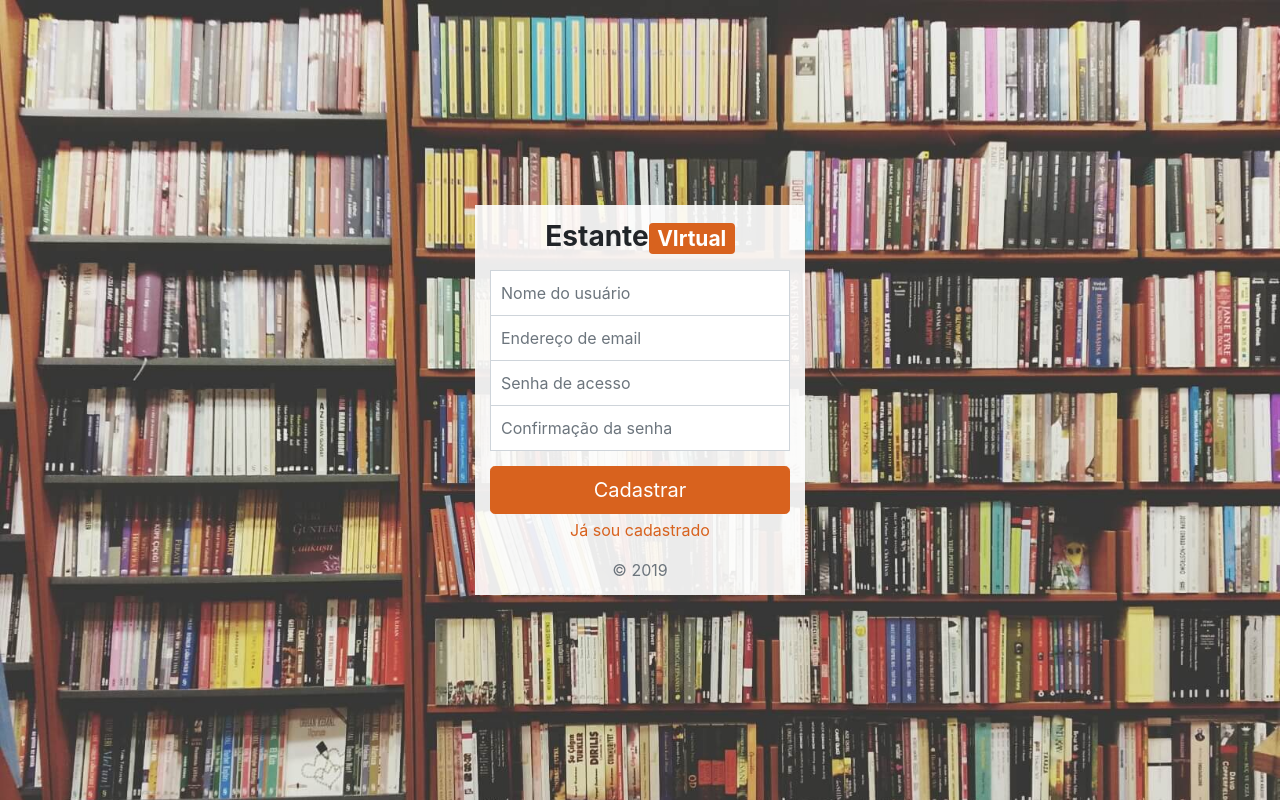
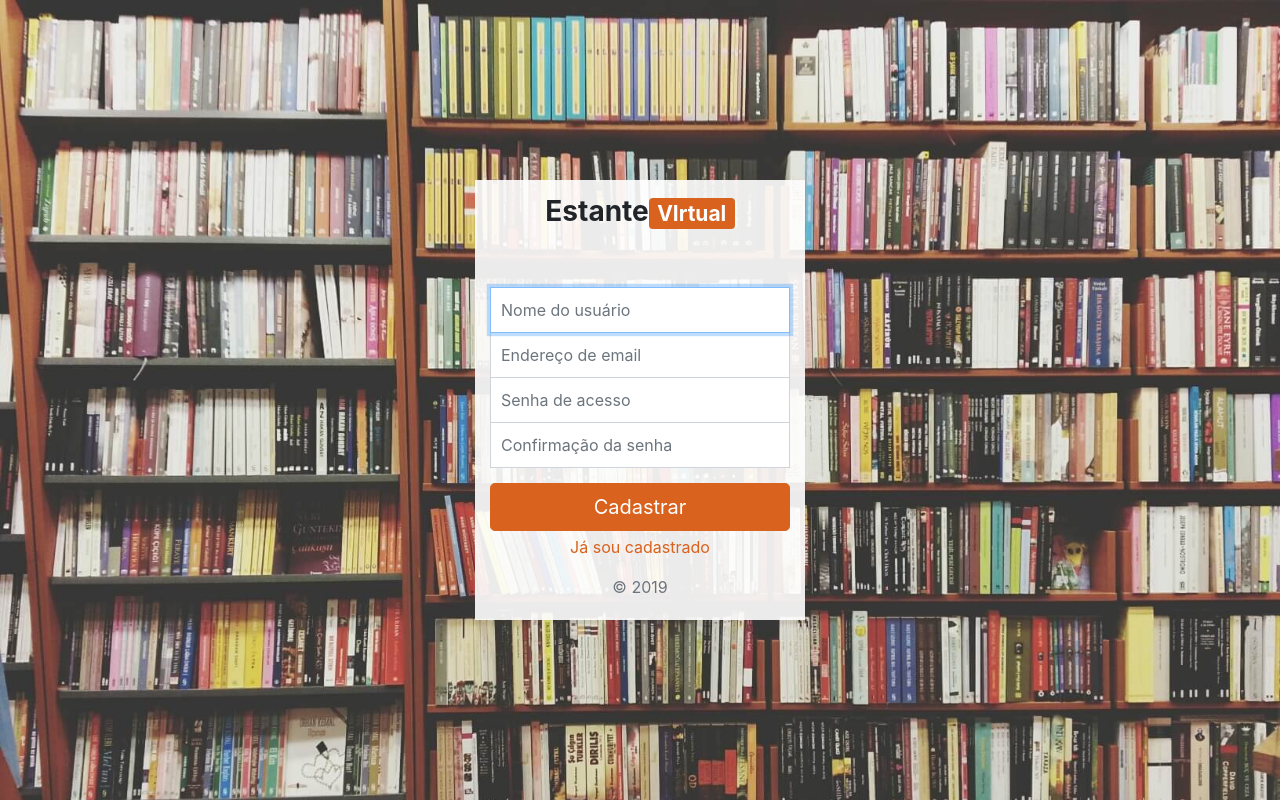
Before and after one commit to juliolmuller/estante-virtual, a Vue app: page /entrar in a window 1280 px wide. Both pictures are taken after a click on the link "Registre-se aqui". Built offline with nearby package versions, Linux system fonts and the light colour scheme.

Commit message:
Finished overall layout and design of 'Signing' view

```diff
--- a/src/views/Signing.vue
+++ b/src/views/Signing.vue
@@ -1,32 +1,122 @@
 <template>
-  <form class="form-signing text-center" :class="{ 'form-signin': registerred, 'form-signup': !registerred }">
+  <form
+    class="form-signing text-center"
+    :style="{
+      'max-height': registerred
+        ? `${errorsCount * 24 + 390}px`
+        : `${errorsCount * 24 + 440}px`
+    }"
+    @submit="onSubmit"
+  >
     <Logo />
-    <label v-if="!registerred" for="signing-name" class="sr-only">Nome do usuário</label>
-    <input v-if="!registerred" type="text" id="signing-name" class="form-control" placeholder="Nome do usuário" required autofocus>
-    <label for="signing-email" class="sr-only">Endereço de email</label>
-    <input type="email" id="signing-email" class="form-control" placeholder="Endereço de email" required autofocus>
-    <label for="signing-password" class="sr-only">Senha de acesso</label>
-    <input type="password" id="signing-password" class="form-control" placeholder="Senha de acesso" required>
-    <label v-if="!registerred" for="signing-password-confirmation" class="sr-only">Confirmação da senha</label>
-    <input v-if="!registerred" type="password" id="signing-password-confirmation" class="form-control" placeholder="Confirmação da senha" required>
+    <div
+      role="alert"
+      class="alert alert-danger border-danger"
+      :style="{ 'visibility': errorsCount ? 'visible' : 'hidden' }"
+    >
+      <p
+        class="text-danger font-weight-bold m-0"
+        v-for="(value, key) in errors"
+        :key="key"
+      >{{ value }}</p>
+    </div>
+    <!-- Input for name (required only in signup) -->
+    <label
+      for="name"
+      class="sr-only"
+      v-if="!registerred"
+    >Nome do usuário</label>
+    <input
+      type="text"
+      id="name"
+      class="form-control"
+      placeholder="Nome do usuário"
+      required autofocus
+      v-if="!registerred"
+      v-model="credentials.name"
+    />
+    <!-- End of input for name -->
+    <!-- Input for email (required in signin & signup) -->
+    <label
+      for="email"
+      class="sr-only"
+    >Endereço de email</label>
+    <input
+      type="email"
+      id="email"
+      class="form-control"
+      placeholder="Endereço de email"
+      required
+      v-model="credentials.email"
+    />
+    <!-- End of input for email -->
+    <!-- Input for password (required in signin & signup) -->
+    <label
+      for="password"
+      class="sr-only"
+    >Senha de acesso</label>
+    <input
+      type="password"
+      id="password"
+      class="form-control"
+      placeholder="Senha de acesso"
+      required
+      v-model="credentials.password"
+    />
+    <!-- End of input for password -->
+    <!-- Input for password confirmation (required only in signup) -->
+    <label
+       for="passwordConfirmation"
+       class="sr-only"
+       v-if="!registerred"
+      >Confirmação da senha</label>
+    <input
+      v-if="!registerred"
+      type="password"
+      id="passwordConfirmation"
+      class="form-control"
+      placeholder="Confirmação da senha"
+      required
+      v-model="credentials.passwordConfirmation"
+    />
+    <!-- End of input for password confirmation -->
     <div v-if="registerred" class="mt-2 checkbox">
       <label>
         <input type="checkbox" value="remember-me"> Mantenha-me conectado
       </label>
     </div>
-    <div v-if="registerred">>
-      <button type="submit" @submit="signIn" class="mt-3 btn btn-lg btn-hero btn-block" >Entrar</button>
-      <p class="mt-1">Não é cadastrado? <a href="#" class="text-hero" @click="access">Registre-se aqui</a></p>
+    <div v-if="registerred">
+      <button
+        type="submit"
+        class="mt-3 btn btn-lg btn-hero btn-block"
+      >Entrar</button>
+      <p class="mt-1">
+        Não é cadastrado?
+        <a
+          href="#"
+          class="text-hero"
+          @click="access"
+        >Registre-se aqui</a></p>
     </div>
     <div v-if="!registerred">
-      <button type="submit" @submit="signUp" class="mt-3 btn btn-lg btn-hero btn-block" >Cadastrar</button>
-      <p class="mt-1"><a href="#" class="text-hero" @click="access">Já sou cadastrado</a></p>
+      <button
+        type="submit"
+        class="mt-3 btn btn-lg btn-hero btn-block"
+      >Cadastrar</button>
+      <p class="mt-1">
+        <a
+          href="#"
+          class="text-hero"
+          @click="access"
+        >Já sou cadastrado</a>
+      </p>
     </div>
     <p class="mt-3 text-muted">&copy; 2019</p>
   </form>
 </template>
 
 <script>
+  import { mapActions } from 'vuex'
   import Logo from '@/components/Logo.vue'
 
   export default {
@@ -36,19 +126,33 @@
     },
     data() {
       return {
-        registerred: true
+        credentials: {},
+        registerred: true,
+        errors: {}
       }
     },
     methods: {
+      ...mapActions({
+        commitSignIn: 'signIn',
+        commitSignUp: 'signUp'
+      }),
       access(e) {
         e.preventDefault()
         this.registerred = !this.registerred
       },
-      signIn(e) {
+      onSubmit(e) {
         e.preventDefault()
-      },
-      signUp(e) {
-        e.preventDefault()
+        console.log(this.credentials)
+        if (this.registerred) {
+          console.log('Signing in...')
+        } else {
+          console.log('Signing up...')
+        }
+      }
+    },
+    computed: {
+      errorsCount() {
+        return Object.keys(this.errors).length
       }
     }
   }
@@ -67,12 +171,6 @@
     max-width: 330px;
     margin: auto;
     padding: 15px;
-  }
-  .form-signin {
-    max-height: 350px;
-  }
-  .form-signup {
-    max-height: 390px;
   }
   .checkbox {
     font-weight: 400;
```
